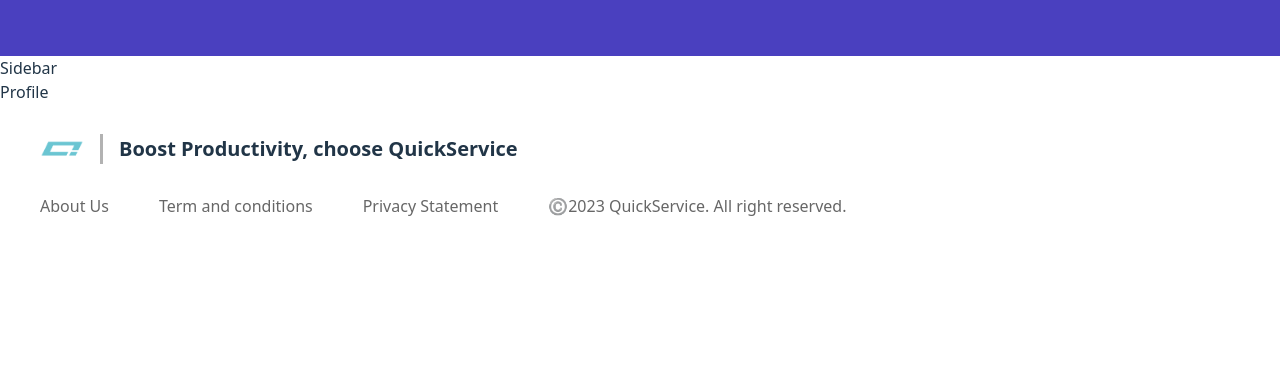
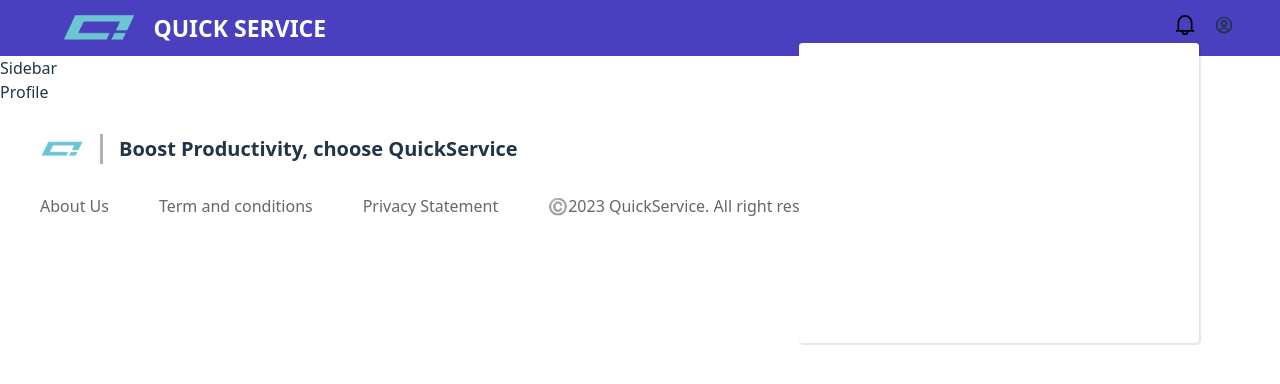
Before and after one commit to iamduscminh/ISMS-Project, a React (Vite) app in the folder ReactApp/isms-app/: page /profile in a window 1280 px wide. Shown: the top 384 px of the page. Built offline with nearby package versions, Linux system fonts and the light colour scheme.

Commit message:
commit code

```diff
--- a/ReactApp/isms-app/src/components/Layout/components/Header/Header.module.scss
+++ b/ReactApp/isms-app/src/components/Layout/components/Header/Header.module.scss
@@ -2,5 +2,58 @@
   width: 100%;
   height: 56px;
   background-color: #4a40bf;
+  display: flex;
+  justify-content: space-between;
+  align-items: center;
   //  position: fixed;
 }
+.header-left-side {
+  .header-logo {
+    width: 100%;
+    display: flex;
+    box-sizing: border-box;
+    align-items: center;
+    margin-left: 10%;
+    img {
+      flex: 1;
+      max-width: 15%;
+      height: auto;
+      padding-right: 16px;
+    }
+    div {
+      color: white;
+      box-sizing: border-box;
+      flex: 1;
+      font-size: 23px;
+      font-weight: bold;
+    }
+  }
+}
+
+.header-right-side {
+  display: flex;
+  margin-right: 5%;
+  .header-noti,
+  .header-profile {
+    padding: 3px;
+    margin-left: 20%;
+    cursor: pointer;
+    font-size: 20px;
+    position: relative;
+  }
+
+  .header-noti-dropdown {
+    //display: none;
+    position: absolute;
+    right: 0;
+    min-width: 400px;
+    height: 300px;
+    background-color: white;
+    z-index: 99;
+    border-radius: 1%;
+    box-shadow: 1px 1px 1px 1px rgba(0, 0, 0, 0.1);
+  }
+  // .header-noti-dropdown.active {
+  //   display: block;
+  // }
+}
--- a/ReactApp/isms-app/src/components/Layout/components/Header/index.jsx
+++ b/ReactApp/isms-app/src/components/Layout/components/Header/index.jsx
@@ -1,15 +1,37 @@
 import React from "react";
 import classNames from "classnames/bind";
 import styles from "./Header.module.scss";
-import { BsSearch, BsFillInfoSquareFill } from "react-icons/bs";
+import image from "../../../../assets/images";
+import { GrNotification } from "react-icons/gr";
+import { BiUserCircle } from "react-icons/bi";
 const cx = classNames.bind(styles);
 function Header() {
   return (
     <div className={cx("header-container")}>
-      <div className={cx("header-left-side")}></div>
+      <div className={cx("header-left-side")}>
+        <div className={cx("header-logo")}>
+          <img src={image.shortLogo} alt="" />
+          <div>
+            <span>QUICK SERVICE</span>
+          </div>
+        </div>
+      </div>
       <div className={cx("header-right-side")}>
-        <div className={cx("header-notification")}></div>
-        <div className={cx("header-profile")}></div>
+        <div className={cx("header-noti")}>
+          <button className={cx("header-noti-button")}>
+            <GrNotification className={cx("text-white")} />
+          </button>
+          <div className={cx("header-noti-dropdown")}>
+            <div className="noti-dropdown-container">
+              <div className="noti-dropdown-item"></div>
+            </div>
+          </div>
+        </div>
+        <div className={cx("header-profile")}>
+          <button className={cx("header-profile-button")}>
+            <BiUserCircle className={cx("header-profile-icon")} />
+          </button>
+        </div>
       </div>
     </div>
   );
```
